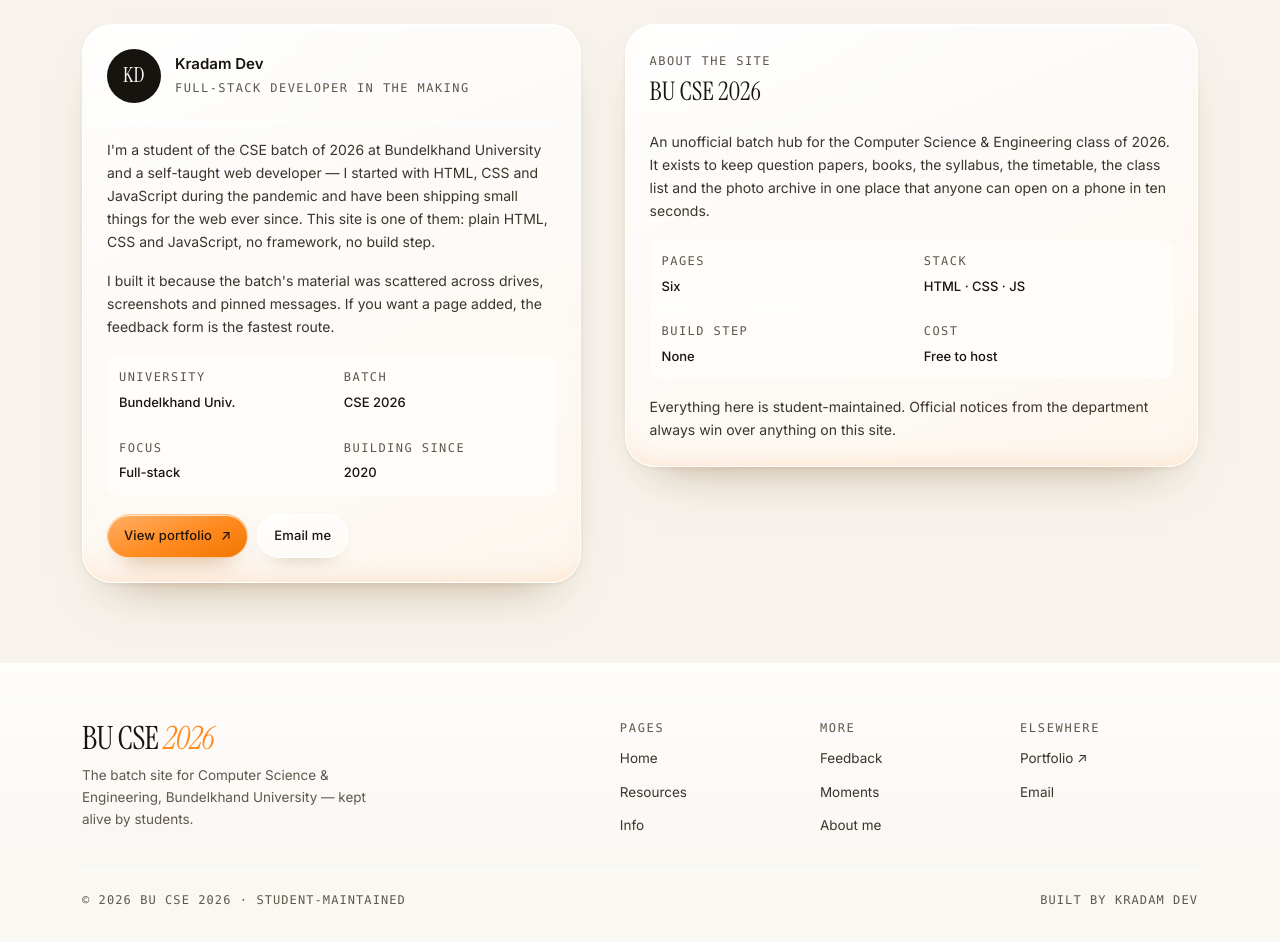
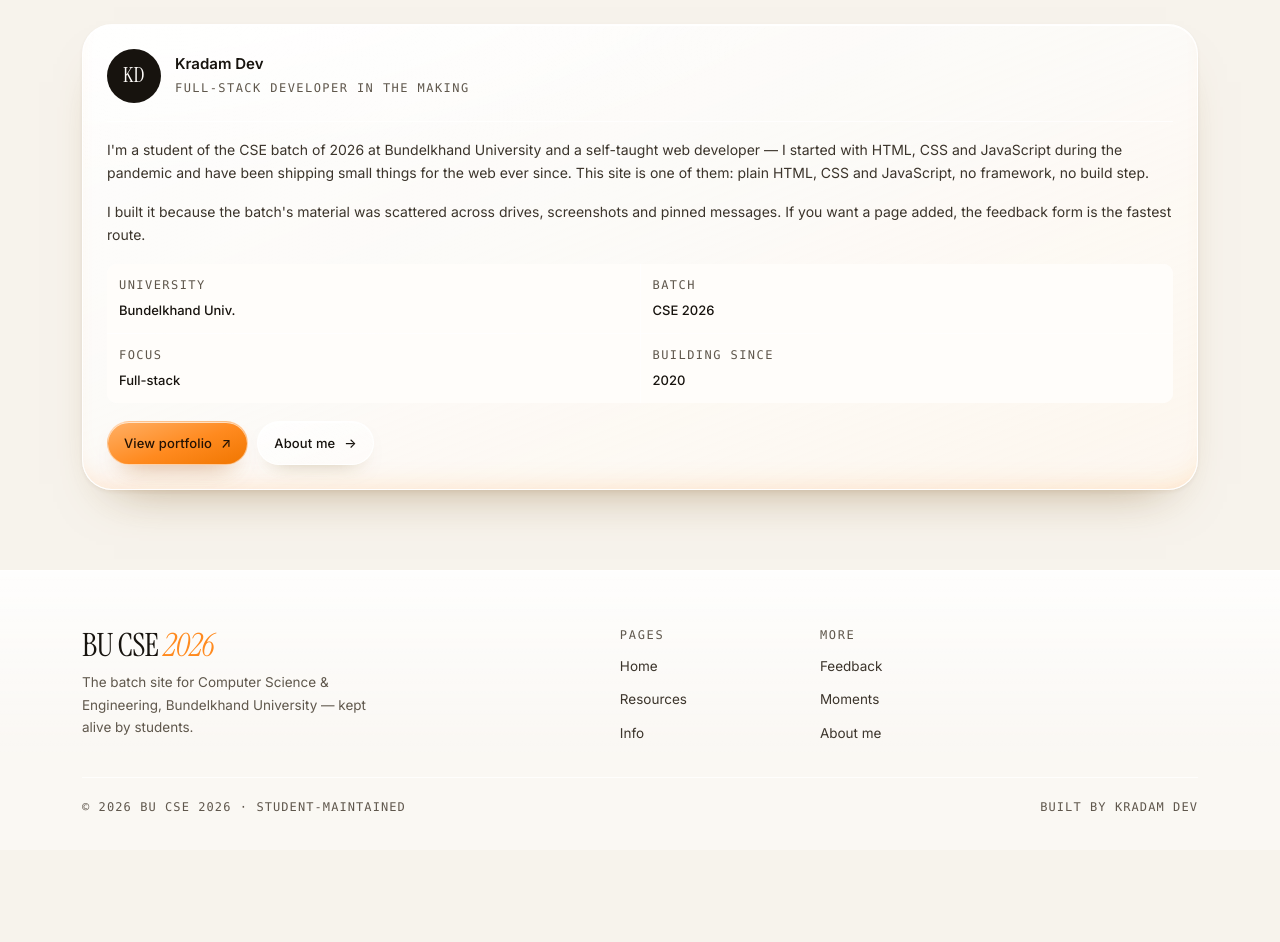
Before and after one commit to KradamDev/bu-cse-2026, a plain HTML site: page index.html in a window 1280 px wide. Shown: the part 5020-5962 px from the top of the page. After the commit the page ends 5870 px from the top, so only its background shows below. Drawn offline with Linux system fonts and the light colour scheme.

Commit message:
Footer: drop the Elsewhere column; home about: one card, About me link
- The Elsewhere links (portfolio, email) are gone from all six footers, which
  leaves the two-column Pages and More layout balanced.
- The home about section loses the About the site card, and the remaining
  card spans the full width.
- Email me is replaced by an About me button linking to about.html.

```diff
--- a/index.html
+++ b/index.html
@@ -419,7 +419,7 @@
         <h2>Built by the <em>CR</em>.</h2>
       </div>
 
-      <div class="about-grid reveal">
+      <div class="about-grid reveal" style="grid-template-columns:1fr">
         <div class="about-card">
           <div class="about-card__head">
             <span class="avatar" aria-hidden="true">KD</span>
@@ -450,33 +450,12 @@
             <a class="btn btn--accent btn--sm" href="https://kradam-portfolio.netlify.app/" target="_blank" rel="noopener">
               View portfolio <span class="arrow" aria-hidden="true">↗</span>
             </a>
-            <a class="btn btn--ghost btn--sm" href="mailto:kradam2557@gmail.com">Email me</a>
+            <a class="btn btn--ghost btn--sm" href="about.html">
+              About me <span class="arrow" aria-hidden="true">→</span>
+            </a>
           </div>
         </div>
 
-        <div class="about-card">
-          <div class="about-card__head" style="border-bottom:0;padding-bottom:0">
-            <div>
-              <div class="about-card__role">About the site</div>
-              <div class="about-card__name" style="font-family:var(--serif);font-size:1.6rem;font-weight:400">BU CSE 2026</div>
-            </div>
-          </div>
-          <p>
-            An unofficial batch hub for the Computer Science &amp; Engineering class of 2026. It
-            exists to keep question papers, books, the syllabus, the timetable, the class list and
-            the photo archive in one place that anyone can open on a phone in ten seconds.
-          </p>
-          <dl class="facts">
-            <div><dt>Pages</dt><dd>Six</dd></div>
-            <div><dt>Stack</dt><dd>HTML · CSS · JS</dd></div>
-            <div><dt>Build step</dt><dd>None</dd></div>
-            <div><dt>Cost</dt><dd>Free to host</dd></div>
-          </dl>
-          <p style="margin-top:16px">
-            Everything here is student-maintained. Official notices from the department always win
-            over anything on this site.
-          </p>
-        </div>
       </div>
     </div>
   </section>
@@ -506,13 +485,6 @@
             <li><a href="feedback.html">Feedback</a></li>
             <li><a href="fun.html">Moments</a></li>
             <li><a href="about.html">About me</a></li>
-          </ul>
-        </div>
-        <div>
-          <h3>Elsewhere</h3>
-          <ul>
-            <li><a href="https://kradam-portfolio.netlify.app/" target="_blank" rel="noopener">Portfolio ↗</a></li>
-            <li><a href="mailto:kradam2557@gmail.com">Email</a></li>
           </ul>
         </div>
       </div>
```
Also changed, not shown: about.html (+0 -7 lines), feedback.html (+0 -7 lines), fun.html (+0 -7 lines), info.html (+0 -7 lines), resources.html (+0 -7 lines).
